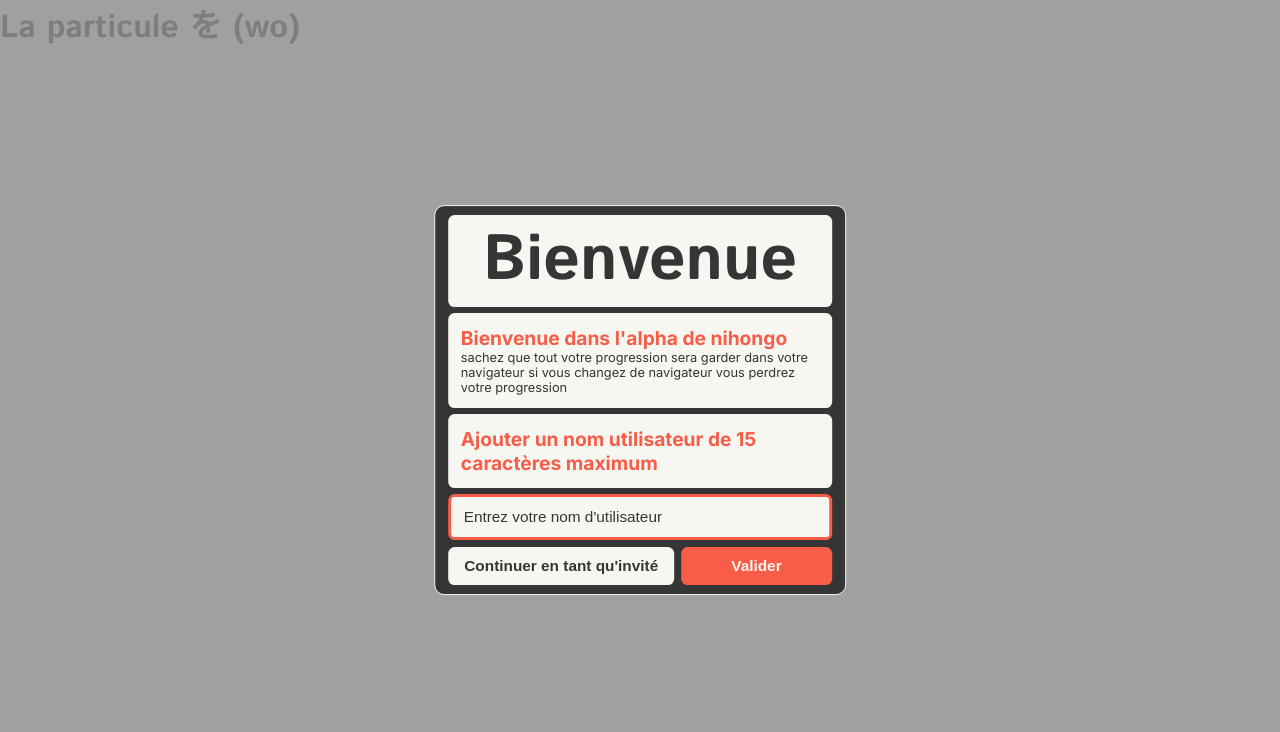
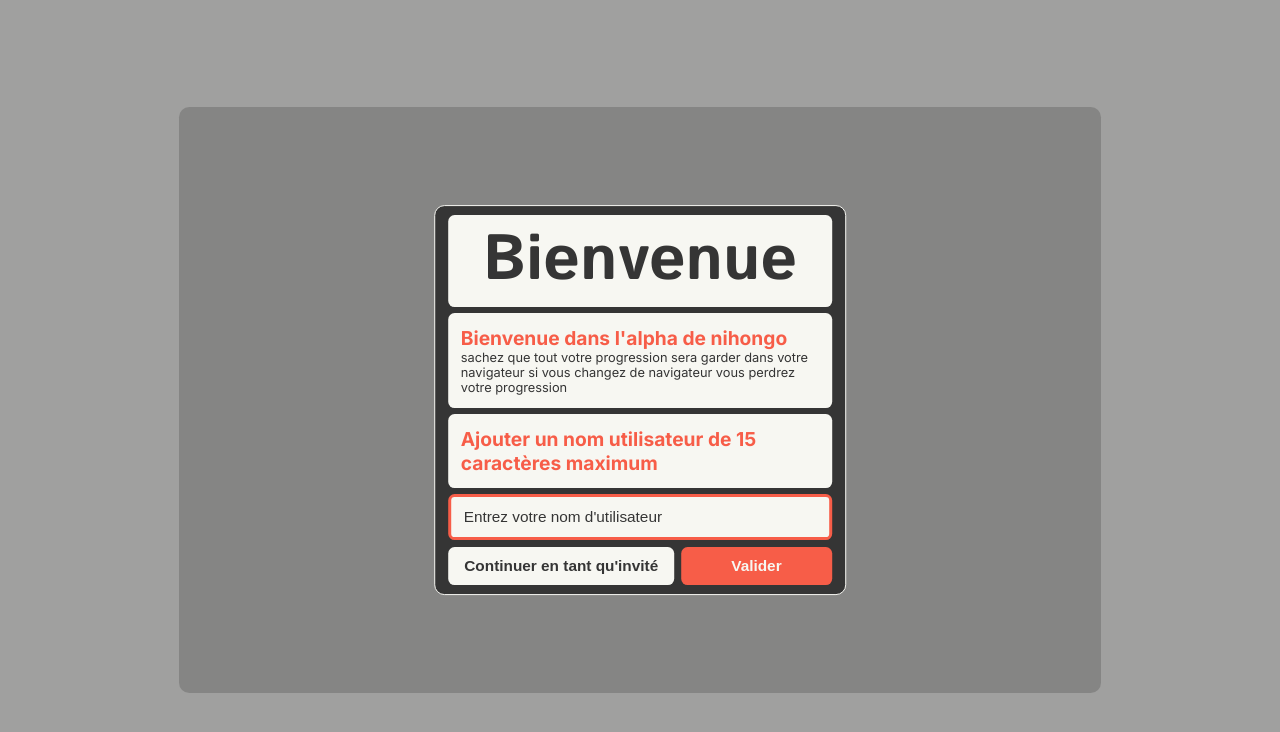
Before and after one commit to Thomasfouquereau/Nihongo, a React (Vite) app: page /exercices-articles/1/1 in a window 1280 px wide. Shown: the top 732 px of the page. Built offline with nearby package versions, Linux system fonts and the light colour scheme.

Commit message:
Ajouter un nouveau composant ExercicesComponent pour gérer l'affichage des exercices et mettre à jour ExercicesArticles pour l'intégrer. Modifier le fichier JSON des articles pour inclure de nouvelles entrées.

```diff
--- a/src/component/data/articles/articles.json
+++ b/src/component/data/articles/articles.json
@@ -143,8 +143,10 @@
                         "reponse1": "先生は本",
                         "reponse2": "読みます",
                         "reponseProposee": [
+                            "父は車",
                             "先生は本",
-                            "読みます"
+                            "読みます",
+                            "食べる"
                         ]
                     },
                     "difficulty": "Développement Avancé",
@@ -171,6 +173,30 @@
                                 "furigana": "せんせい",
                                 "romaji": "sensei",
                                 "meaning": "professeur"
+                            }
+                        },
+                        {
+                            "entry": {
+                                "word": "食べる",
+                                "furigana": "たべる",
+                                "romaji": "taberu",
+                                "meaning": "manger"
+                            }
+                        },
+                        {
+                            "entry": {
+                                "word": "父",
+                                "furigana": "ちち",
+                                "romaji": "chichi",
+                                "meaning": "père"
+                            }
+                        },
+                        {
+                            "entry": {
+                                "word": "車",
+                                "furigana": "くるま",
+                                "romaji": "kuruma",
+                                "meaning": "voiture"
                             }
                         }
                     ]
--- a/src/component/main/exercices/exercices Articles/ExercicesArticles.jsx
+++ b/src/component/main/exercices/exercices Articles/ExercicesArticles.jsx
@@ -1,11 +1,22 @@
 import PropType from 'prop-types';
 import { useEffect, useState } from 'react';
 import { useParams } from 'react-router-dom';
+import styled from 'styled-components';
 
 import articles from '../../../data/articles/articles.json';
+import ExercicesComponent from './component/ExercicesComponent';
+
+const Container = styled.div`
+    width: 100vw;
+    display: flex;
+    height: 100vh;
+    justify-content: center;
+    align-items: center;
+`
 
 
 export default function ExercicesArticles(  ) {
+
     const { id } = useParams();
     const [articleData, setArticleData] = useState(null);
 
@@ -17,10 +28,11 @@ export default function ExercicesArticles(  ) {
     if (!articleData) {
         return <div>Loading...</div>;
     }
+
     return (
-        <div>
-            <h1>{articleData.title}</h1>
-        </div>
+        <Container>
+            <ExercicesComponent article={articleData} />
+        </Container>
     )
 }
 
--- /dev/null
+++ b/src/component/main/exercices/exercices Articles/component/ExercicesComponent.jsx
@@ -0,0 +1,33 @@
+import PropType from 'prop-types';
+import styled from 'styled-components';
+import { useSelector } from 'react-redux';
+
+import Question from './component exercices/Question';
+import Reponse from './component exercices/Reponse';
+
+const Container = styled.div`
+    display: flex;
+    background-color: ${(props) => props.$bgColor};
+    flex-direction: column;
+    align-items: center;
+    justify-content: center;
+    gap: 1vw;
+    padding: 1vw;
+    width: 70%;
+    height: 70%;
+    border-radius: 0.8vw;
+`
+
+export default function ExercicesComponent( {article} ) {
+    const { bgColor } = useSelector((state) => state.mode);
+    return (
+        <Container $bgColor={bgColor}>
+            <Question article={article} />
+            <Reponse article={article} />
+        </Container>
+    )
+}
+
+ExercicesComponent.propTypes = {
+    article: PropType.object,
+}
--- /dev/null
+++ b/src/component/main/exercices/exercices Articles/component/component exercices/Question.jsx
@@ -0,0 +1,13 @@
+import Proptype from 'prop-types';
+
+export default function Question( {article} ) {
+    return (
+        <div>
+            <h1>{article.title}</h1>
+        </div>
+    )
+}
+
+Question.propTypes = {
+    article: Proptype.object,
+}
--- /dev/null
+++ b/src/component/main/exercices/exercices Articles/component/component exercices/Reponse.jsx
@@ -0,0 +1,13 @@
+import Proptype from 'prop-types';
+
+export default function Reponse( {article} ) {
+    return (
+        <div>
+            <h1>{article.title}</h1>
+        </div>
+    )
+}
+
+Reponse.propTypes = {
+    article: Proptype.object,
+}
```
Also changed, not shown: src/component/main/exercices/exercices Articles/component/Question.jsx (deleted), src/component/main/exercices/exercices Articles/component/Reponse.jsx (deleted).
